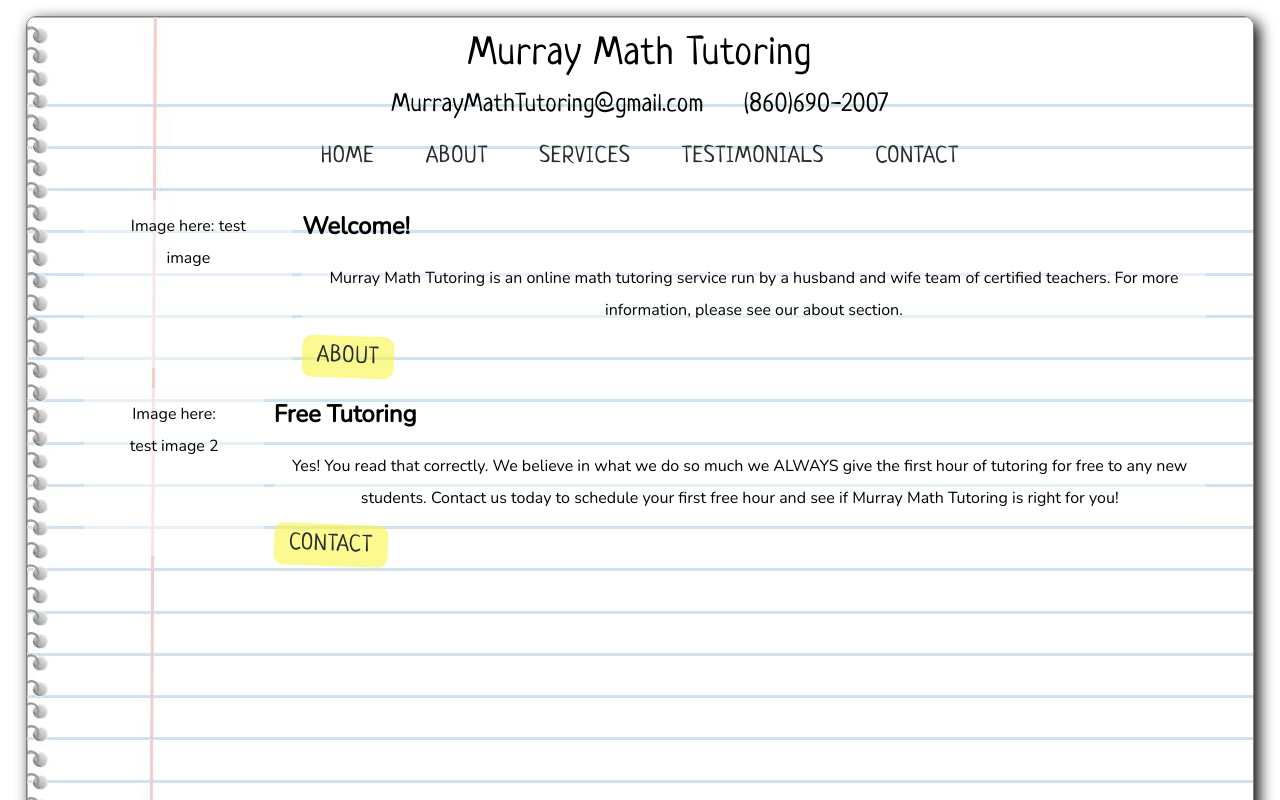
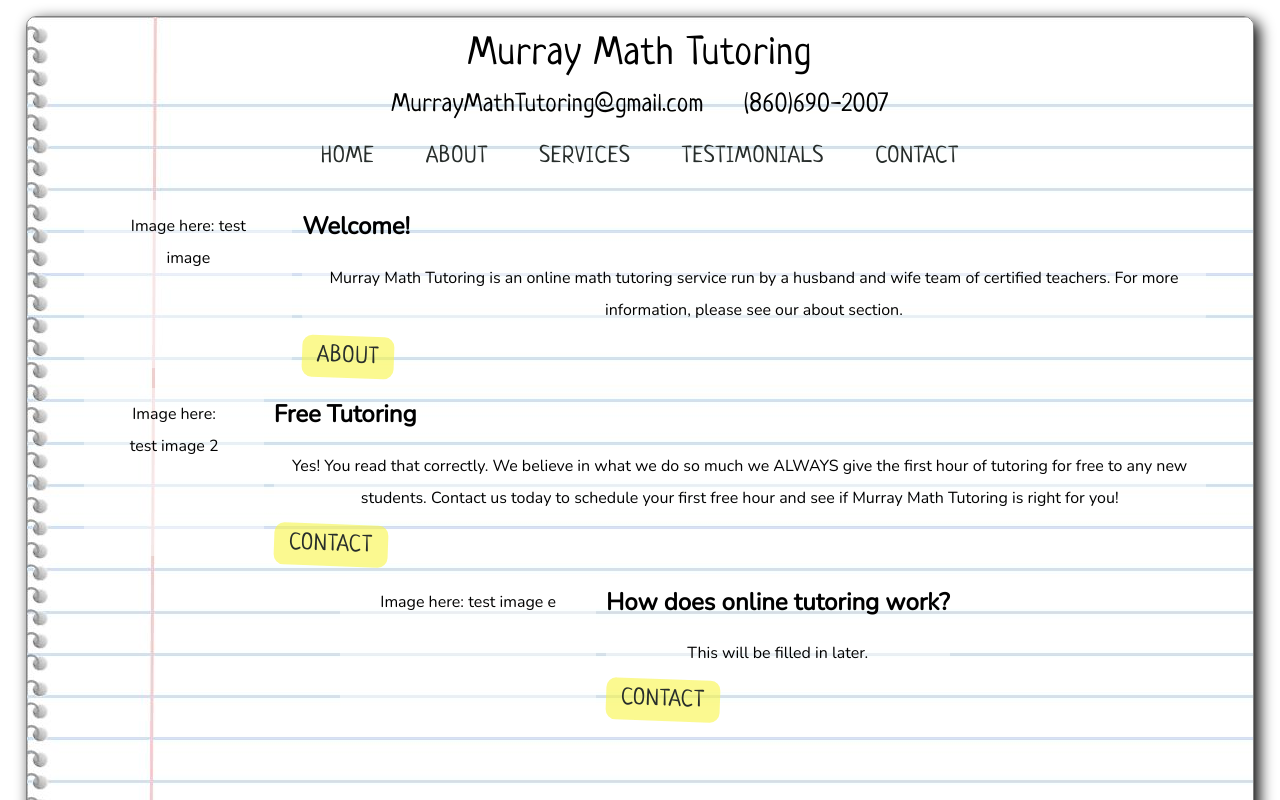
Before and after one commit to murraycoding/murray-math-tutoring, a Next.js app: page / in a window 1280 px wide. Shown: the top 800 px of the page. Built offline with nearby package versions, Linux system fonts and the light colour scheme.

Commit message:
updated home page

```diff
--- a/pages/index.js
+++ b/pages/index.js
@@ -20,6 +20,13 @@ export default function Home() {
       content="Yes! You read that correctly. We believe in what we do so much we ALWAYS give the first hour of tutoring for free to any new students. Contact us today to schedule your first free hour and see if Murray Math Tutoring is right for you!"
       link="contact"
       />
+      <ImageSection
+      src="test image e"
+      alt=""
+      title="How does online tutoring work?"
+      content="This will be filled in later."
+      link="contact"
+      />
     </>
   )
 }
```
